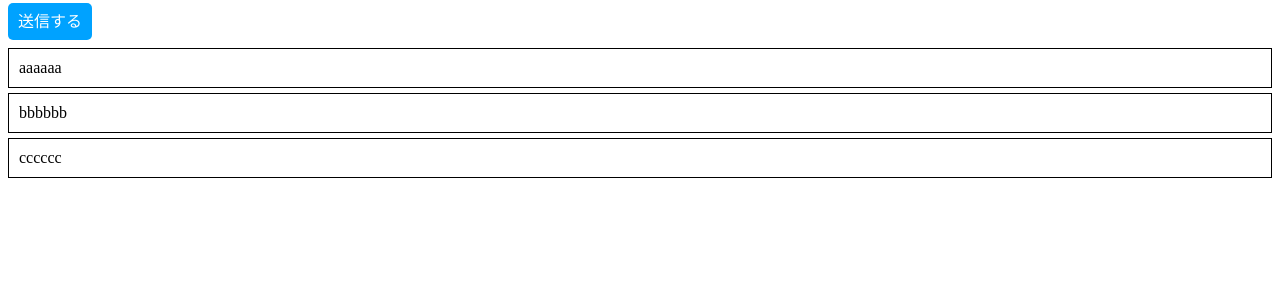
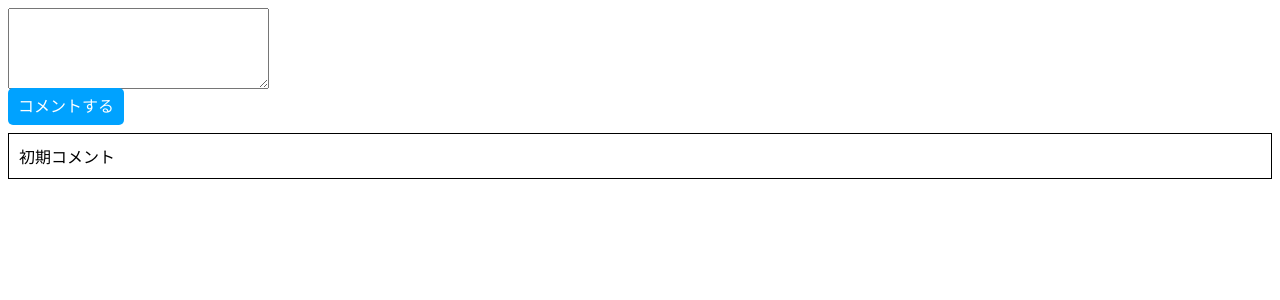
Before and after one commit to Maru-GitHub-1/Create_BulltenBoard_App, a React (Create React App) app: page / in a window 1280 px wide. Shown: the top 300 px of the page. Built offline with nearby package versions, Linux system fonts and the light colour scheme; the HTML template or start-up script is replaced by a standard one.

Commit message:
Created Form Component in Components

```diff
--- a/src/App.js
+++ b/src/App.js
@@ -1,20 +1,31 @@
 import React from 'react';
-import Button from './Component/Button/Button';
 import CommentList from './Component/CommentList/CommentList'
+import Form from './Component/Form/Form'
 
-function App() {
-  const comments = [
-    'aaaaaa',
-    'bbbbbb',
-    'cccccc'
-  ];
+class App extends React.Component {
+  constructor(props) {
+    super(props);
 
-  return (
-    <div className="App">
-      <Button>送信する</Button>
-      <CommentList comments={comments}></CommentList>
-    </div>
-  );
-};
+    this.state = {
+      comments: ['初期コメント']
+    };
 
+    this.addComment = this.addComment.bind(this);
+  }
+
+  addComment(comment) {
+    this.setState({
+      comments: [...this.state.comments, comment]
+    });
+  }
+
+  render() {
+    return(
+      <div className="App">
+        <Form onSubmit={body => this.addComment(body)} />
+        <CommentList comments={this.state.comments}></CommentList>
+      </div>
+    )
+  };
+}
 export default App;
--- /dev/null
+++ b/src/Component/Form/Form.jsx
@@ -0,0 +1,51 @@
+import React from 'react';
+import Button from '../Button/Button';
+
+class Form extends React.Component {
+  constructor(props) {
+    super(props)
+
+    this.state = {
+      body: ''
+    };
+
+    this.handleChange = this.handleChange.bind(this);
+    this.sendBodyToParent = this.sendBodyToParent.bind(this);
+  }
+
+  handleChange(event) {
+    const field = event.target.name;
+    this.setState({
+      [field]: event.target.value
+    })
+  };
+
+  sendBodyToParent() {
+    const body = this.state.body.trim();
+    if (!body) {
+      window.alert('入力が必要です');
+      return;
+    }
+    if(typeof this.props.onSubmit === 'function') {
+      this.props.onSubmit(body);
+    }
+
+    this.setState({
+      body: ''
+    })
+  };
+
+  render() {
+    return(
+      <div>
+        <div>
+        <textarea name="body" cols="30" rows="5"
+                  value={this.state.body} onChange={this.handleChange}></textarea>
+        </div>
+        <Button onClickHandler={this.sendBodyToParent}>コメントする</Button>
+      </div>
+    )
+  };
+};
+
+export default Form;
```
Also changed, not shown: src/Component/Form/Form.css (added).
